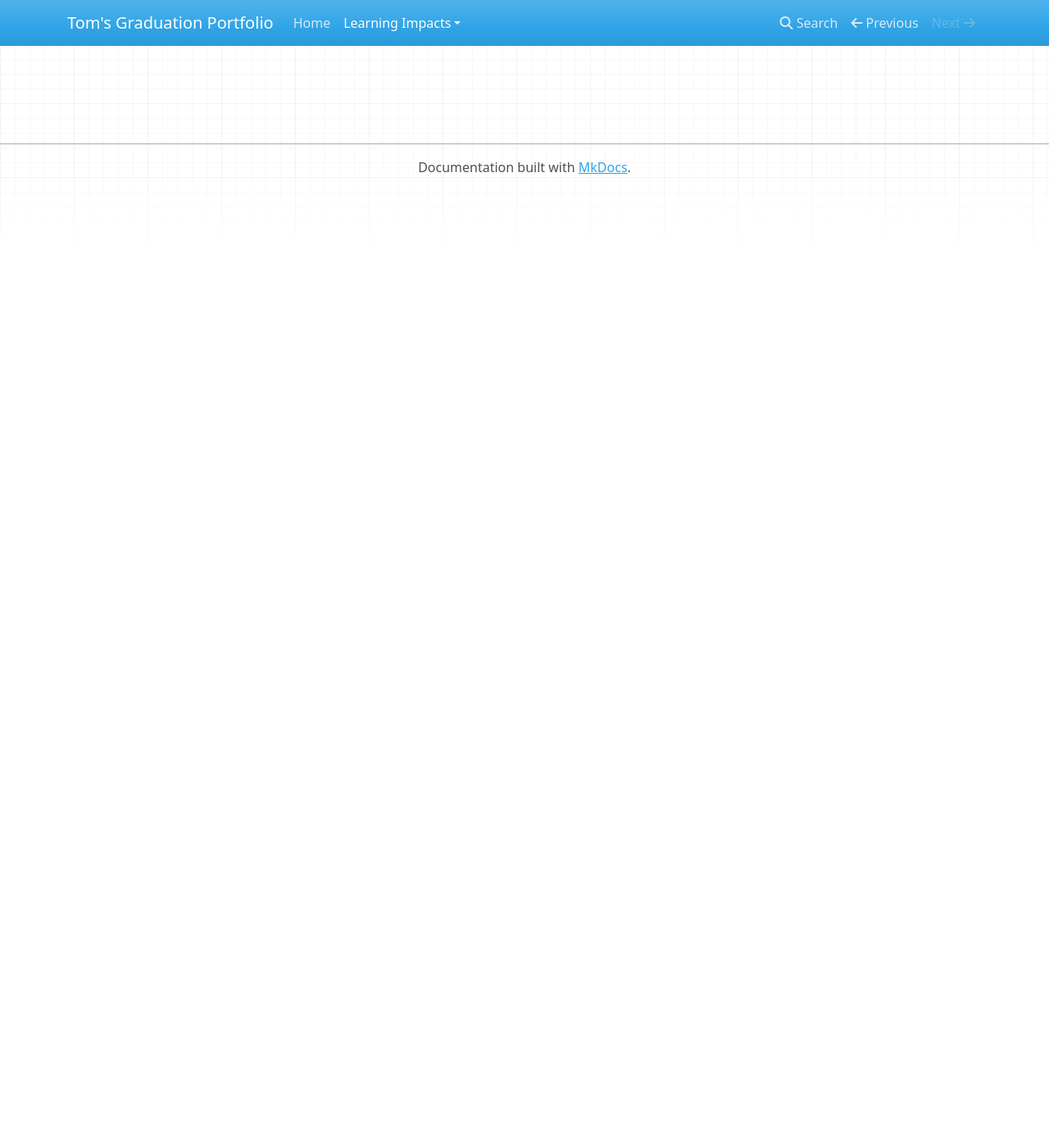
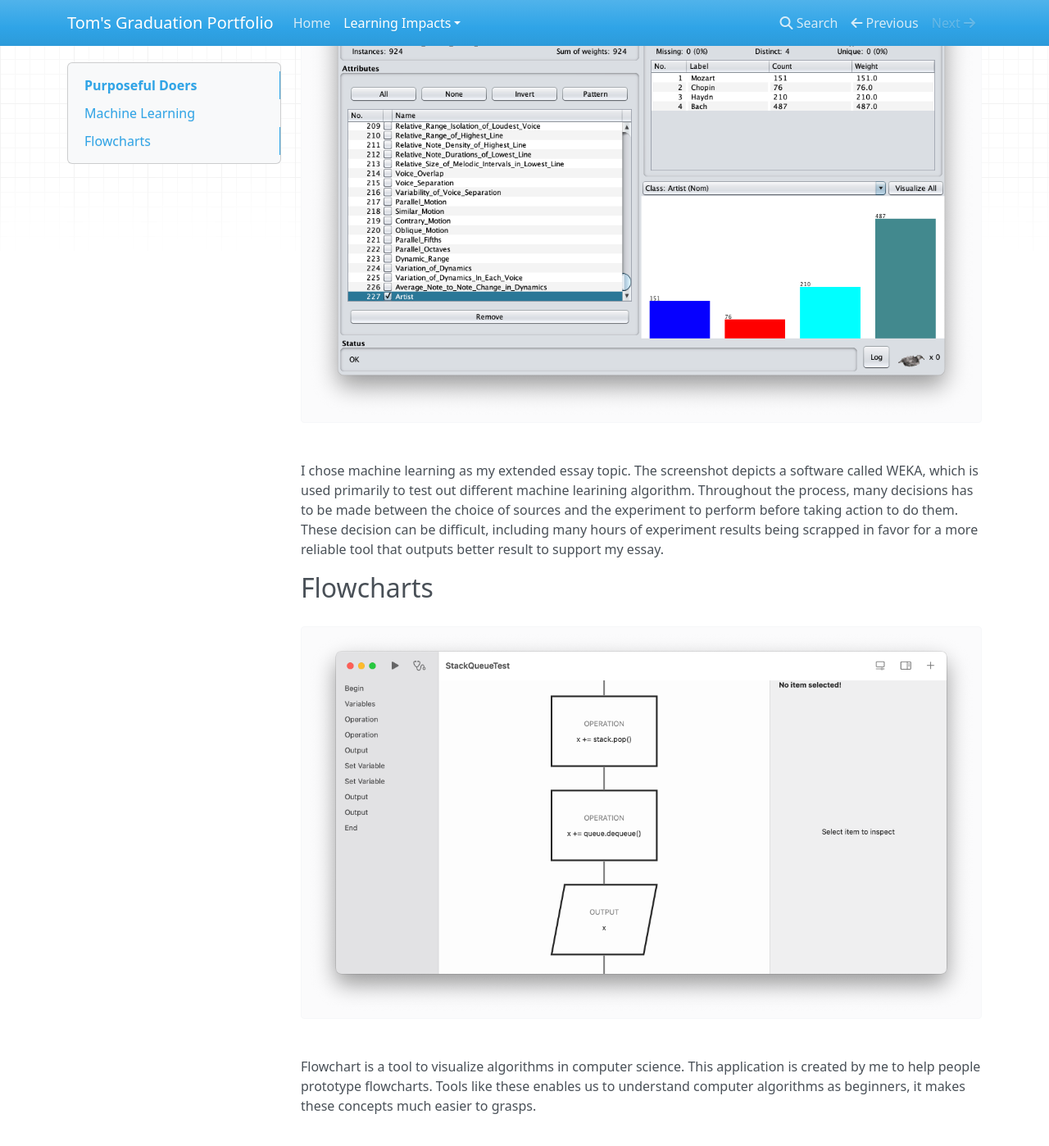
Before and after one commit to TomShen1234/portfolio, an MkDocs documentation site: the page built from docs/impacts/pd.md, in a window 1280 px wide and 1400 px high, scrolled down 331 px. Shown: the whole window at 82% size. Built offline with MkDocs 1.6.1, drawn with Linux system fonts in a browser that asks for light colours; nearby versions of some CDN libraries; before the commit the page ends 900 px from its top, so only the background shows below that.

Commit message:
Purposeful Doer

```diff
--- a/docs/impacts/pd.md
+++ b/docs/impacts/pd.md
@@ -1 +1,13 @@
 # Purposeful Doers
+
+## Machine Learning
+
+![WEKA Screenshot](../images/weka.png)
+
+I chose machine learning as my extended essay topic. The screenshot depicts a software called WEKA, which is used primarily to test out different machine learining algorithm. Throughout the process, many decisions has to be made between the choice of sources and the experiment to perform before taking action to do them. These decision can be difficult, including many hours of experiment results being scrapped in favor for a more reliable tool that outputs better result to support my essay.
+
+## Flowcharts
+
+![fpcode Screenshot](../images/fpcode.png)
+
+Flowchart is a tool to visualize algorithms in computer science. This application is created by me to help people prototype flowcharts. Tools like these enables us to understand computer algorithms as beginners, it makes these concepts much easier to grasps.
```
Also changed, not shown: docs/impacts/cl.md (+5 -1 lines), docs/impacts/cret.md (+1 -1 lines), docs/impacts/crit.md (+1 -1 lines), docs/images/fpcode.png (added), docs/images/weka.png (added), 1 other file.
